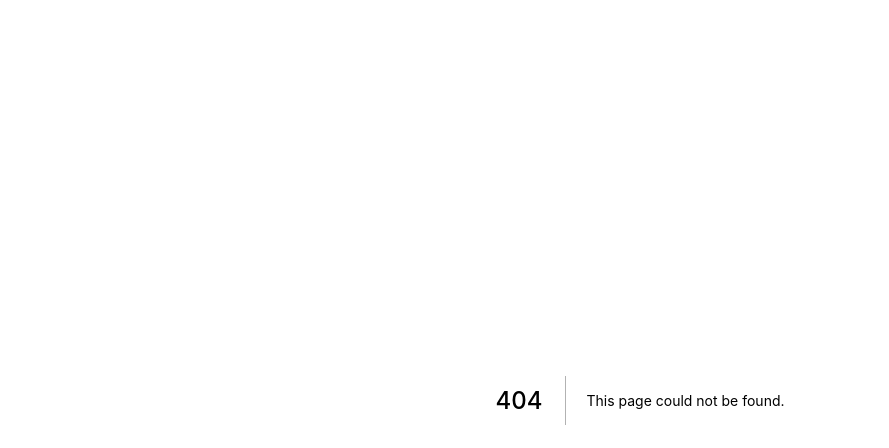
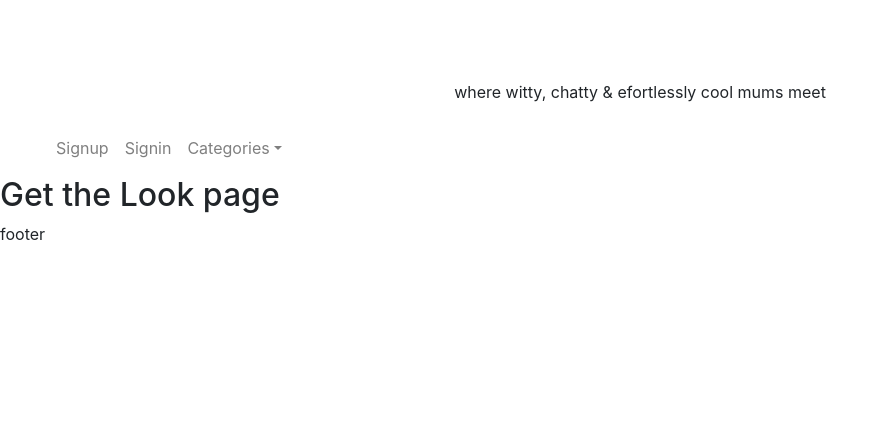
Before and after one commit to juicecultus/seo-blog-frontend, a Next.js app: page /look in a window 1280 px wide. Before the commit this address had no page. Shown: the top 448 px of the page, without its empty margins (0-889 px from the left). Built offline with nearby package versions, Linux system fonts and the light colour scheme.

Commit message:
setup navbar and page navigation with Link component

```diff
--- a/components/Header.js
+++ b/components/Header.js
@@ -1,5 +1,6 @@
 import { useState } from 'react';
 import { APP_NAME } from '../config';
+import Link from 'next/link';
 import {
   Collapse,
   Navbar,
@@ -21,36 +22,68 @@ const Header = props => {
   const toggle = () => setIsOpen(!isOpen);
 
   return (
+    <>
+      <div className='container'>
+        <Link href='/'>
+          <a className='text-reset text-decoration-none'>{APP_NAME}</a>
+        </Link>
+      </div>
+      <div className='row justify-content-center'>
+        <p>where witty, chatty &amp; efortlessly cool mums meet</p>
+      </div>
       <div>
-      <Navbar color='light' light expand='md'>
-        <NavbarBrand href='/'>{APP_NAME}</NavbarBrand>
+        <Navbar color='' light expand='md'>
+          <Link href=''>
+            <NavLink></NavLink>
+          </Link>
           <NavbarToggler onClick={toggle} />
           <Collapse isOpen={isOpen} navbar>
             <Nav className='mr-auto' navbar>
               <NavItem>
-              <NavLink href='/components/'>Components</NavLink>
+                <Link href='/signup'>
+                  <NavLink>Signup</NavLink>
+                </Link>
               </NavItem>
               <NavItem>
-              <NavLink href='https://github.com/reactstrap/reactstrap'>
-                GitHub
-              </NavLink>
+                <Link href='/signin'>
+                  <NavLink>Signin</NavLink>
+                </Link>
               </NavItem>
               <UncontrolledDropdown nav inNavbar>
                 <DropdownToggle nav caret>
-                Options
+                  Categories
                 </DropdownToggle>
                 <DropdownMenu right>
-                <DropdownItem>Option 1</DropdownItem>
-                <DropdownItem>Option 2</DropdownItem>
+                  <Link href='/photography'>
+                    <DropdownItem>Photography</DropdownItem>
+                  </Link>
+                  <Link href='/reviews'>
+                    <DropdownItem>Reviews</DropdownItem>
+                  </Link>
                   <DropdownItem divider />
-                <DropdownItem>Reset</DropdownItem>
+                  <Link href='/look'>
+                    <DropdownItem>Get the Look</DropdownItem>
+                  </Link>
                 </DropdownMenu>
               </UncontrolledDropdown>
             </Nav>
-          <NavbarText>Simple Text</NavbarText>
+            {/* <NavbarText>Menu</NavbarText> */}
           </Collapse>
         </Navbar>
       </div>
+
+      <style jsx>{`
+        .container {
+          min-height: 10vh;
+          padding: 0 0.5rem;
+          display: flex;
+          flex-direction: column;
+          justify-content: center;
+          align-items: center;
+          font-weight: bold;
+        }
+      `}</style>
+    </>
   );
 };
 
--- /dev/null
+++ b/pages/look.js
@@ -0,0 +1,11 @@
+import Layout from '../components/Layout';
+
+const Look = () => {
+  return (
+    <Layout>
+      <h2>Get the Look page</h2>
+    </Layout>
+  );
+};
+
+export default Look;
```
Also changed, not shown: pages/photography.js (added, +11 -0 lines), pages/reviews.js (added, +11 -0 lines), pages/signin.js (added, +11 -0 lines), pages/signup.js (added, +11 -0 lines), 1 other file (tests, documents, lock files or other folders). Lines whose indentation alone changed are shown as unchanged.
